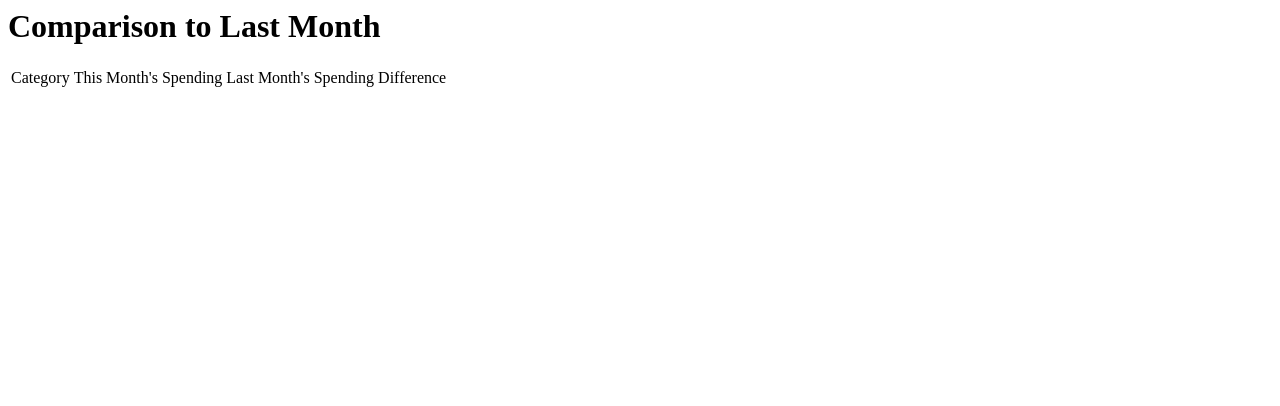
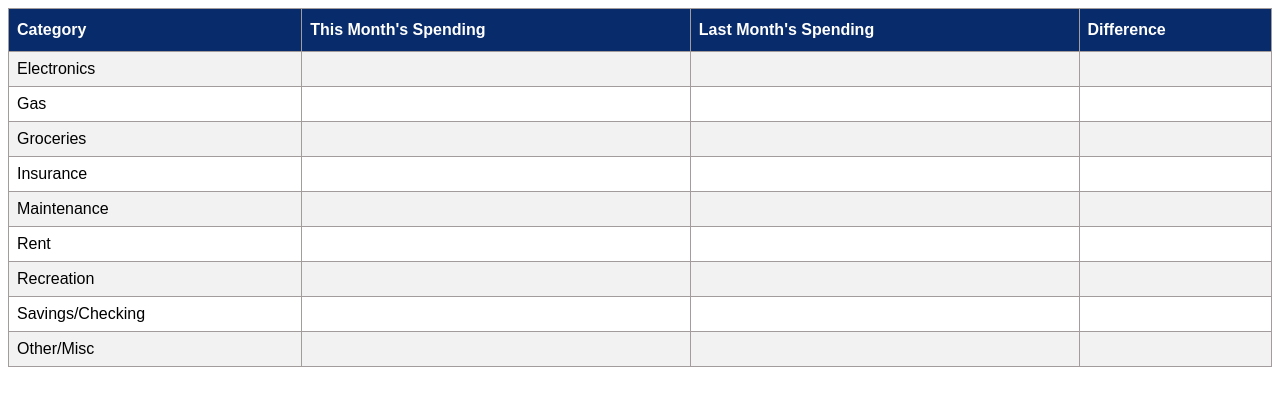
Before and after one commit to ksherbert259/CSIS408_TEAM02, a plain HTML site: page project/pages/compare.html in a window 1280 px wide. Drawn offline with Linux system fonts and the light colour scheme.

Commit message:
Add files via upload

```diff
--- a/project/pages/compare.html
+++ b/project/pages/compare.html
@@ -1,78 +1,95 @@
+<!DOCTYPE html>
+<html>
+<head>
+  <meta charset="UTF-8">
+  <link rel="stylesheet" href="/project/css/compare.css">
+  <title>Document</title>
 
-        <div>
-          <h1>Comparison to Last Month</h1>
-          <div class="wrapper">
+</head>
+<body>
+
   <table id="compare">
-              <thead>
     <tr>
-                  <td>Category</td>
-                  <td>This Month's Spending</td>
-                  <td>Last Month's Spending</td>
-                  <td>Difference</td>
+      <th>Category</th>
+      <th>This Month's Spending</th>
+      <th>Last Month's Spending</th>
+      <th>Difference </th>
     </tr>
-              </thead>
-              <tbody>
     <tr>
-                  <td></td>
+      <td>Electronics</td>
       <td></td>
       <td></td>
       <td></td>
     </tr>
     <tr>
-                  <td></td>
+      <td>Gas</td>
       <td></td>
       <td></td>
       <td></td>
     </tr>
     <tr>
-                  <td></td>
+      <td>Groceries</td>
       <td></td>
       <td></td>
       <td></td>
     </tr>
+    </tr>
     <tr>
-                  <td></td>
+      <td>Insurance</td>
       <td></td>
       <td></td>
       <td></td>
     </tr>
+    </tr>
     <tr>
-                  <td></td>
+      <td>Maintenance</td>
       <td></td>
       <td></td>
       <td></td>
     </tr>
+    </tr>
     <tr>
-                  <td></td>
+      <td>Rent</td>
       <td></td>
       <td></td>
       <td></td>
     </tr>
+    </tr>
     <tr>
-                  <td></td>
+      <td>Recreation</td>
       <td></td>
       <td></td>
       <td></td>
     </tr>
+    </tr>
     <tr>
-                  <td></td>
+      <td>Savings/Checking</td>
       <td></td>
       <td></td>
       <td></td>
     </tr>
+    </tr>
     <tr>
-                  <td></td>
+      <td>Other/Misc</td>
       <td></td>
       <td></td>
       <td></td>
     </tr>
-                <tr>
-                  <td></td>
-                  <td></td>
-                  <td></td>
-                  <td></td>
     </tr>
-              </tbody>
   </table>
-          </div>
-        </div>
+
+  <script>
+    var table = document.getElementById("compare");
+    var rows = table.querySelectorAll('tr');
+    console.log(rows)
+    for(var i = 0; i < USER_DATA.length; i++){
+      USER_DATA[i][1]
+      USER_DATA[i][2]
+      USER_DATA[i][3]
+    }
+
+  </script>
+
+
+</body>
+</html>
```
Lines whose indentation alone changed are shown as unchanged.
